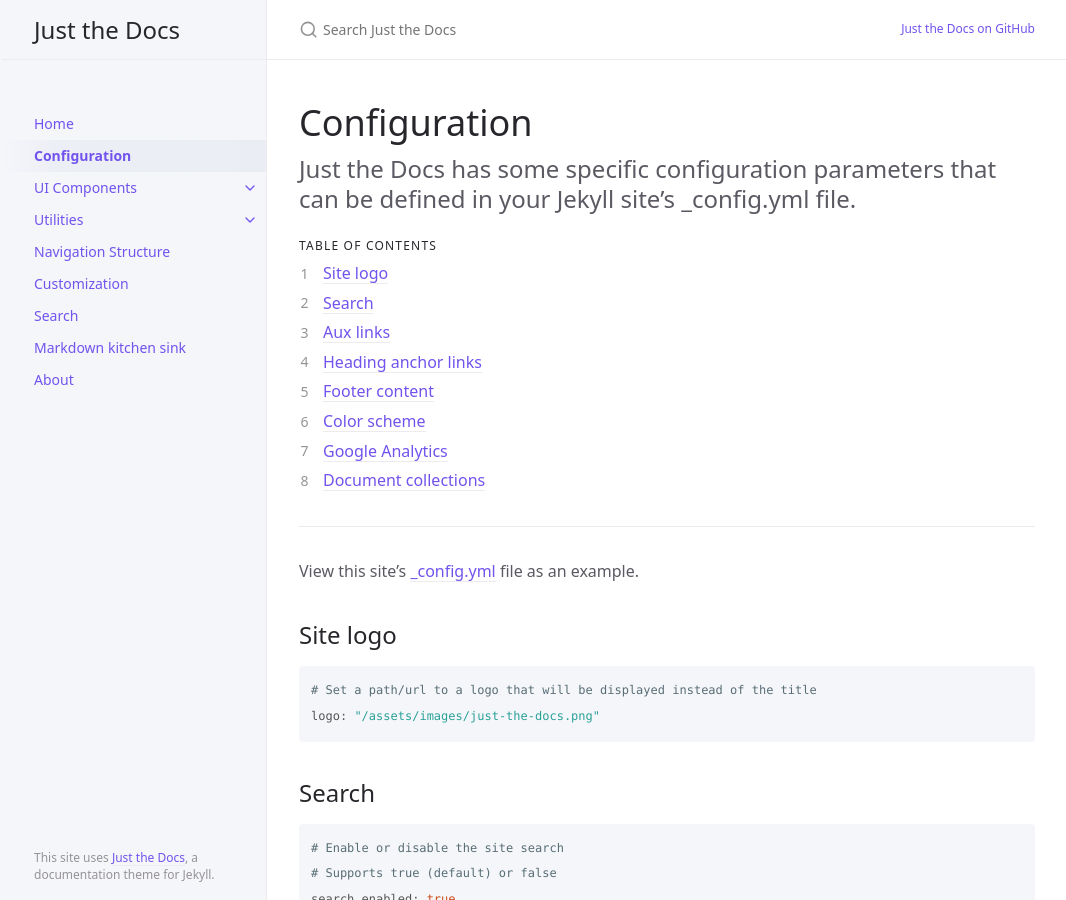
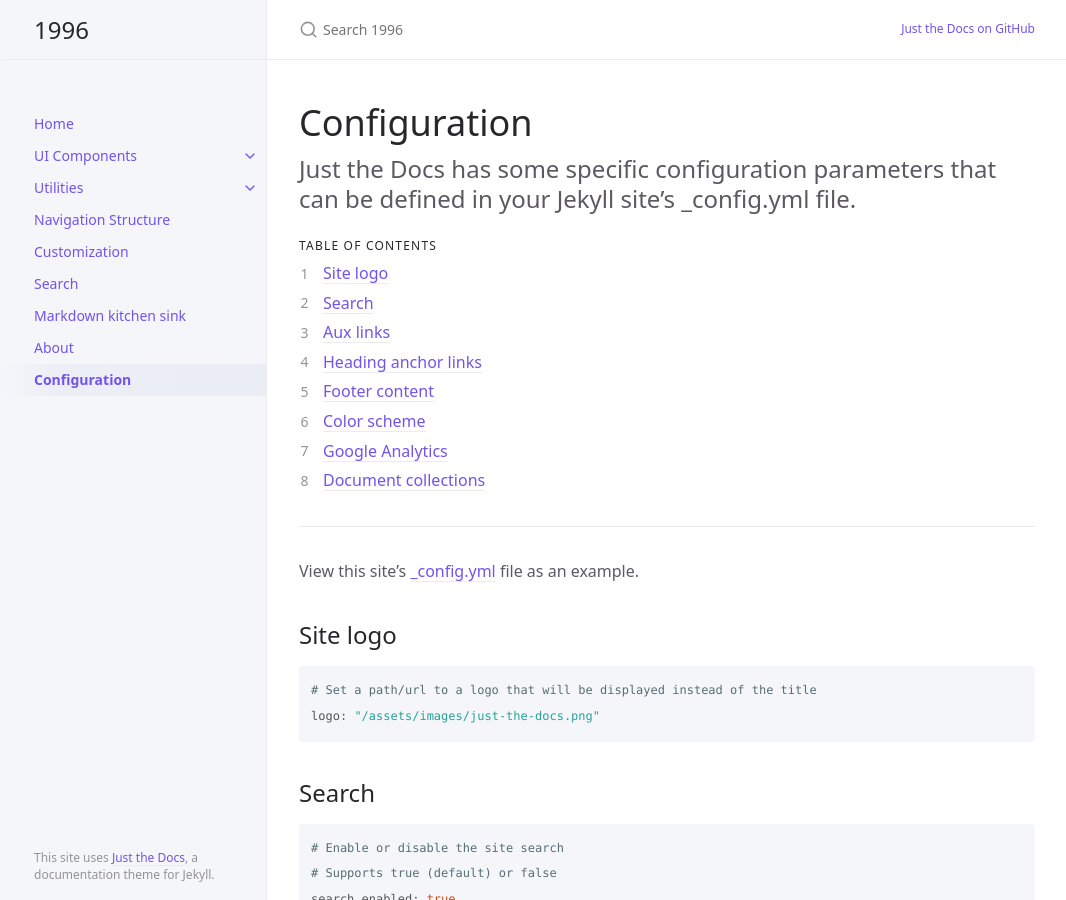
Before and after one commit to dyparkkk/blog, a Jekyll site: the page built from docs/configuration.md, in a window 1280 px wide and 900 px high. Shown: the whole window, without its empty margins (105-1171 px from the left). Built offline with Jekyll 4.4.1, drawn with Linux system fonts in a browser that asks for light colours; part of the change alters nothing that is shown.

Commit message:
update config

```diff
--- a/_config.yml
+++ b/_config.yml
@@ -1,21 +1,19 @@
 # Welcome to Jekyll!
 #
-# This config file is meant for settings that affect your whole site, values
-# which you are expected to set up once and rarely edit after that. If you find
-# yourself editing these this file very often, consider using Jekyll's data files
-# feature for the data you need to update frequently.
+# 이 구성 파일은 전체 사이트에 영향을 미치는 설정, 즉 한 번 설정하고
+# 그 후에는 거의 편집하지 않는 값을 위한 것입니다.
+# 이 파일을 자주 편집하는 경우 자주 업데이트해야 하는 데이터에 대해
+# Jekyll의 데이터 파일 기능을 사용하는 것이 좋습니다.
 #
-# For technical reasons, this file is *NOT* reloaded automatically when you use
-# 'jekyll serve'. If you change this file, please restart the server process.
-
+# 기술적인 이유로 이 파일은 'jekyll serve'를 사용할 때 자동으로 다시 로드되지 *않습니다*.
+# 이 파일을 변경하는 경우 서버 프로세스를 다시 시작하십시오.
 # Site settings
-# These are used to personalize your new site. If you look in the HTML files,
-# you will see them accessed via {{ site.title }}, {{ site.github_repo }}, and so on.
-# You can create any custom variable you would like, and they will be accessible
-# in the templates via {{ site.myvariable }}.
-title: Just the Docs
+# 이것은 귀하의 새 사이트를 개인화하는 데 사용됩니다.
+# HTML 파일을 보면 {{ site.title }}, {{ site.github_repo }} 등을 통해 액세스한 것을 볼 수 있습니다.
+# 원하는 맞춤 변수를 만들 수 있으며 {{ site.myvariable }}을(를) 통해 템플릿에서 액세스할 수 있습니다.
+title: 1996
 description: A Jekyll theme for documentation
-baseurl: "/just-the-docs" # the subpath of your site, e.g. /blog
+baseurl: "/blog" # the subpath of your site, e.g. /blog
 url: "https://just-the-docs.github.io" # the base hostname & protocol for your site, e.g. http://example.com
 
 permalink: pretty
@@ -24,16 +22,16 @@ exclude: ["node_modules/", "*.gemspec", "*.gem", "Gemfile", "Gemfile.lock", "pac
 ]
 
 # Regression tests
-# By default, the pages in /docs/tests are excluded when the ste is built.
-# To include them, comment-out the relevant line above.
-# Uncommenting the following line doesn't work - see https://github.com/jekyll/jekyll/issues/4791
+# 기본적으로 /docs/tests의 페이지는 ste가 빌드될 때 제외됩니다.
+# 그것들을 포함하려면 위의 관련 줄을 주석 처리하십시오.
+#  다음 줄의 주석 처리를 제거하면 작동하지 않습니다. https://github.com/jekyll/jekyll/issues/4791 참조
 # include: ["docs/tests/"]
 
-# Set a path/url to a logo that will be displayed instead of the title
+# 제목 대신 표시될 로고의 경로/URL 설정
 #logo: "/assets/images/just-the-docs.png"
 
-# Enable or disable the site search
-# Supports true (default) or false
+# 사이트 검색 활성화 또는 비활성화
+# true(기본값) 또는 false 지원
 search_enabled: true
 search:
   # Split pages into sections that can be searched individually
--- a/docs/configuration.md
+++ b/docs/configuration.md
@@ -1,7 +1,6 @@
 ---
 layout: default
 title: Configuration
-nav_order: 2
 ---
 
 # Configuration
```
